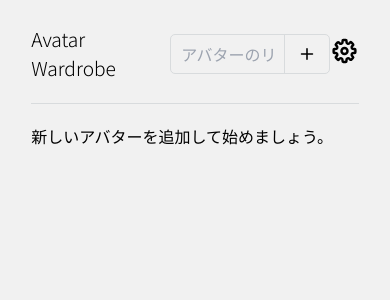
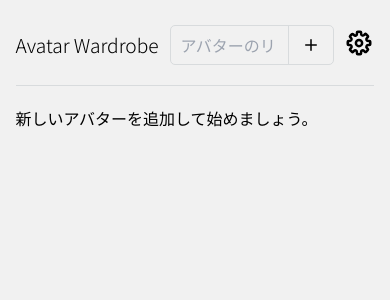
Before and after one commit to Raifa21/Avatar-Wardrobe, a Next.js app: page / in a window 390 px wide. Shown: the top 300 px of the page. Built offline with nearby package versions, Linux system fonts and the light colour scheme.

Commit message:
Fixed shop name overflowing on phones

```diff
--- a/styles/home.module.css
+++ b/styles/home.module.css
@@ -185,7 +185,7 @@
     display: flex;
     flex-direction: column;
     align-items: left;
-    padding-bottom: 45px;
+    padding-bottom: 50px;
     margin-top: 10px;
     position: relative;
 }
@@ -224,12 +224,13 @@
 .shopInfo {
     display: flex;
     position: absolute;
-    bottom: 23px;
+    bottom: 25px;
     font-size: 0.7em;
     justify-content: center;
     align-items: center;
     cursor: pointer;
     font-weight: 100;
+    white-space: nowrap;
 }
 
 .shopInfo img {
@@ -257,6 +258,10 @@
     .grid {
         grid-template-columns: repeat(2, 1fr);
     }
+    .container {
+        padding-left: 4%;
+        padding-right: 4%;
+    }
 }
 
 @media (min-width: 721px) and (max-width: 920px) {
```
